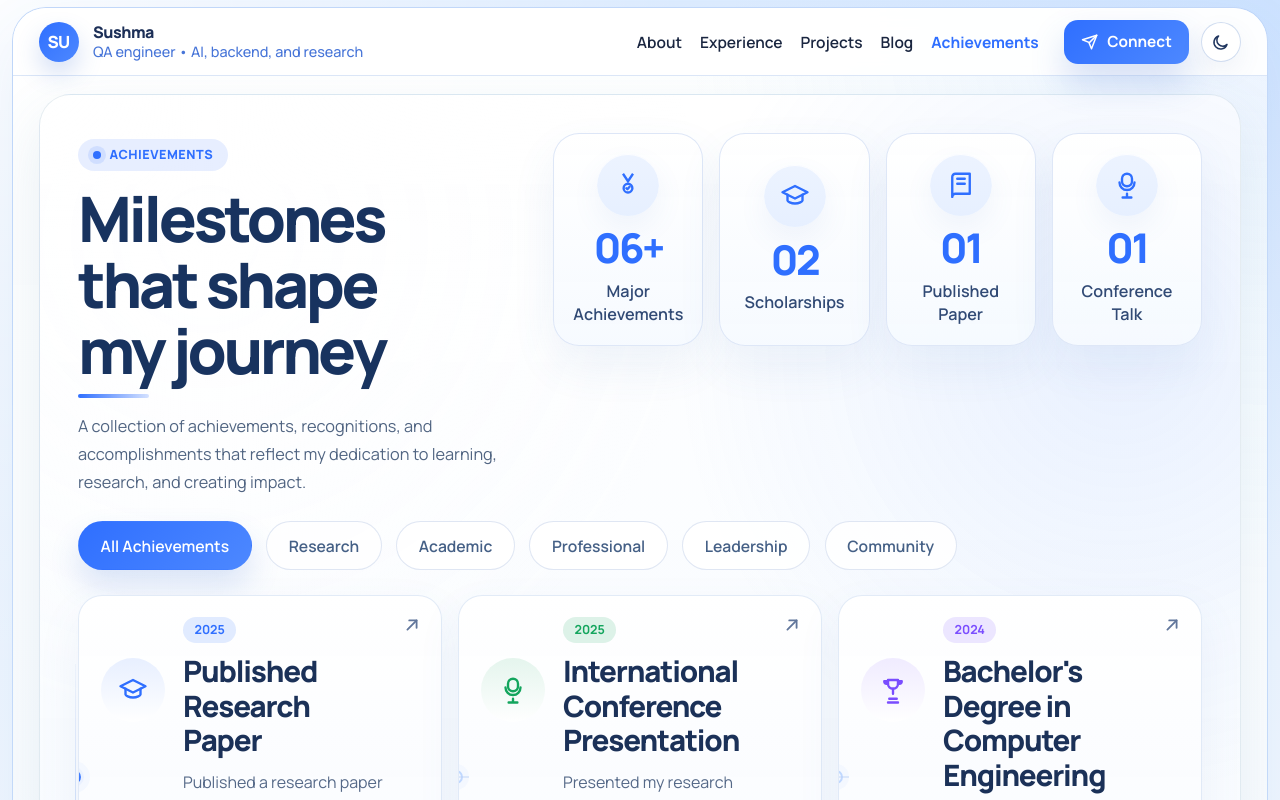
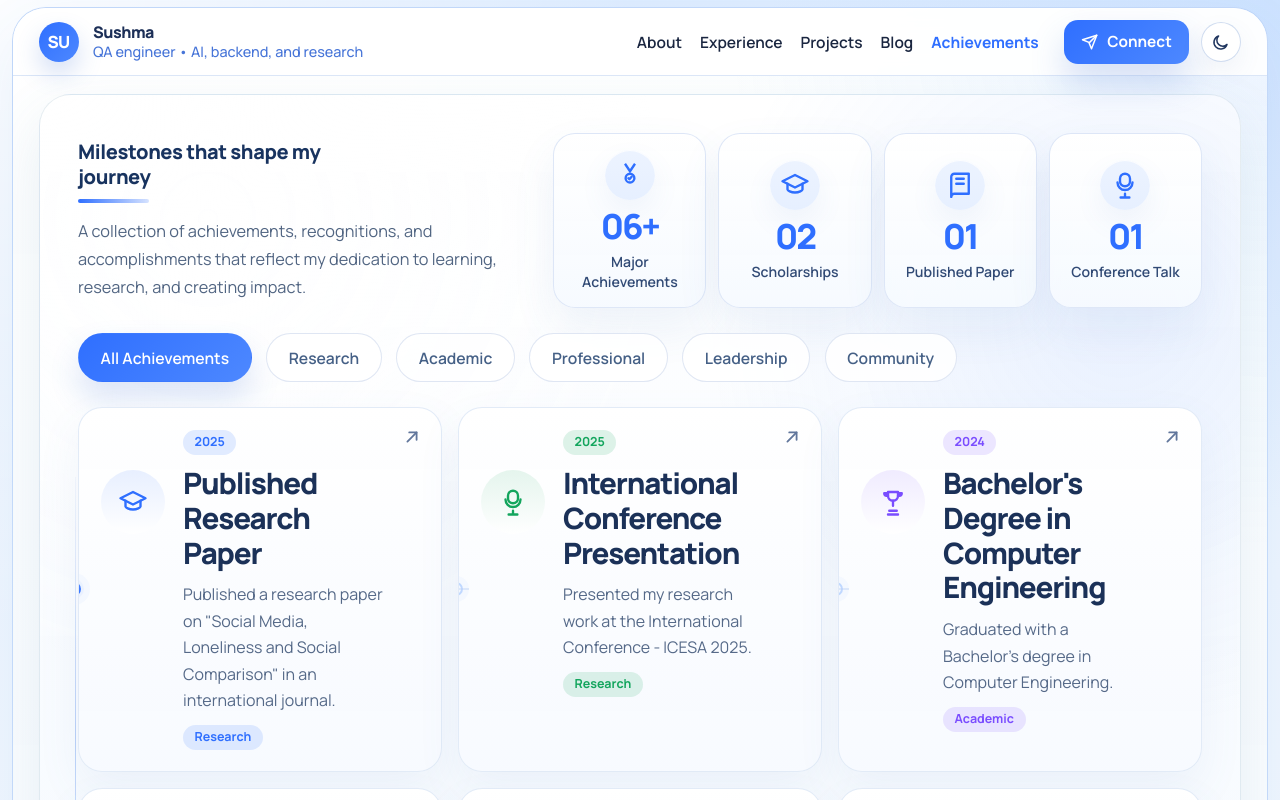
Before and after one commit to Sushmaac777/Protfolio, a React (Vite) app in the folder frontend/: page /achievements in a window 1280 px wide. Shown: the top 800 px of the page. Built offline with nearby package versions, Linux system fonts and the light colour scheme; no server answers.

Commit message:
completed up to achivements

```diff
--- a/frontend/src/pages/Achievements.tsx
+++ b/frontend/src/pages/Achievements.tsx
@@ -88,7 +88,6 @@ export function Achievements() {
         <div className="achievements-layout">
           <div className="achievements-hero">
             <div className="achievements-intro">
-              <span className="achievements-eyebrow">{achievements.eyebrow}</span>
               <h1>{achievements.title}</h1>
               <p>{achievements.description}</p>
             </div>
--- a/frontend/src/styles/globals.css
+++ b/frontend/src/styles/globals.css
@@ -1500,12 +1500,12 @@ select {
 
 .achievements-intro h1 {
   margin: 0;
-  max-width: 8.6ch;
+  max-width: 20ch;
   color: #18335f;
-  font-size: clamp(2.55rem, 4.9vw, 4.45rem);
+  font-size: 20px;
   font-weight: 800;
-  line-height: 1.05;
-  letter-spacing: -0.055em;
+  line-height: 1.25;
+  letter-spacing: -0.02em;
 }
 
 .achievements-intro h1::after {
@@ -1529,31 +1529,31 @@ select {
 .achievements-stats {
   display: grid;
   grid-template-columns: repeat(4, minmax(0, 1fr));
-  gap: 1rem;
+  gap: 0.75rem;
 }
 
 .achievements-stat {
   display: grid;
   justify-items: center;
   align-content: center;
-  gap: 0.72rem;
-  min-height: 176px;
+  gap: 0.55rem;
+  min-height: 148px;
   border: 1px solid rgba(221, 231, 247, 0.96);
-  border-radius: 26px;
+  border-radius: 22px;
   background: linear-gradient(180deg, rgba(255, 255, 255, 0.98), rgba(246, 250, 255, 0.96));
   box-shadow:
     0 20px 44px rgba(80, 118, 184, 0.09),
     inset 0 1px 0 rgba(255, 255, 255, 0.82);
   text-align: center;
-  padding: 1.25rem 1rem;
+  padding: 1rem 0.8rem;
 }
 
 .achievements-stat__icon {
   display: inline-flex;
   align-items: center;
   justify-content: center;
-  width: 62px;
-  height: 62px;
+  width: 50px;
+  height: 50px;
   border-radius: 999px;
   background: linear-gradient(180deg, rgba(236, 243, 255, 0.98), rgba(228, 238, 255, 0.9));
   color: #2f6fff;
@@ -1564,7 +1564,7 @@ select {
 
 .achievements-stat__value {
   color: #2f6fff;
-  font-size: clamp(2.2rem, 3.2vw, 3.1rem);
+  font-size: clamp(1.8rem, 2.7vw, 2.5rem);
   font-weight: 800;
   letter-spacing: -0.06em;
   line-height: 1;
@@ -1572,7 +1572,7 @@ select {
 
 .achievements-stat__label {
   color: #314a75;
-  font-size: 1.01rem;
+  font-size: 0.88rem;
   font-weight: 600;
   line-height: 1.4;
 }
```
